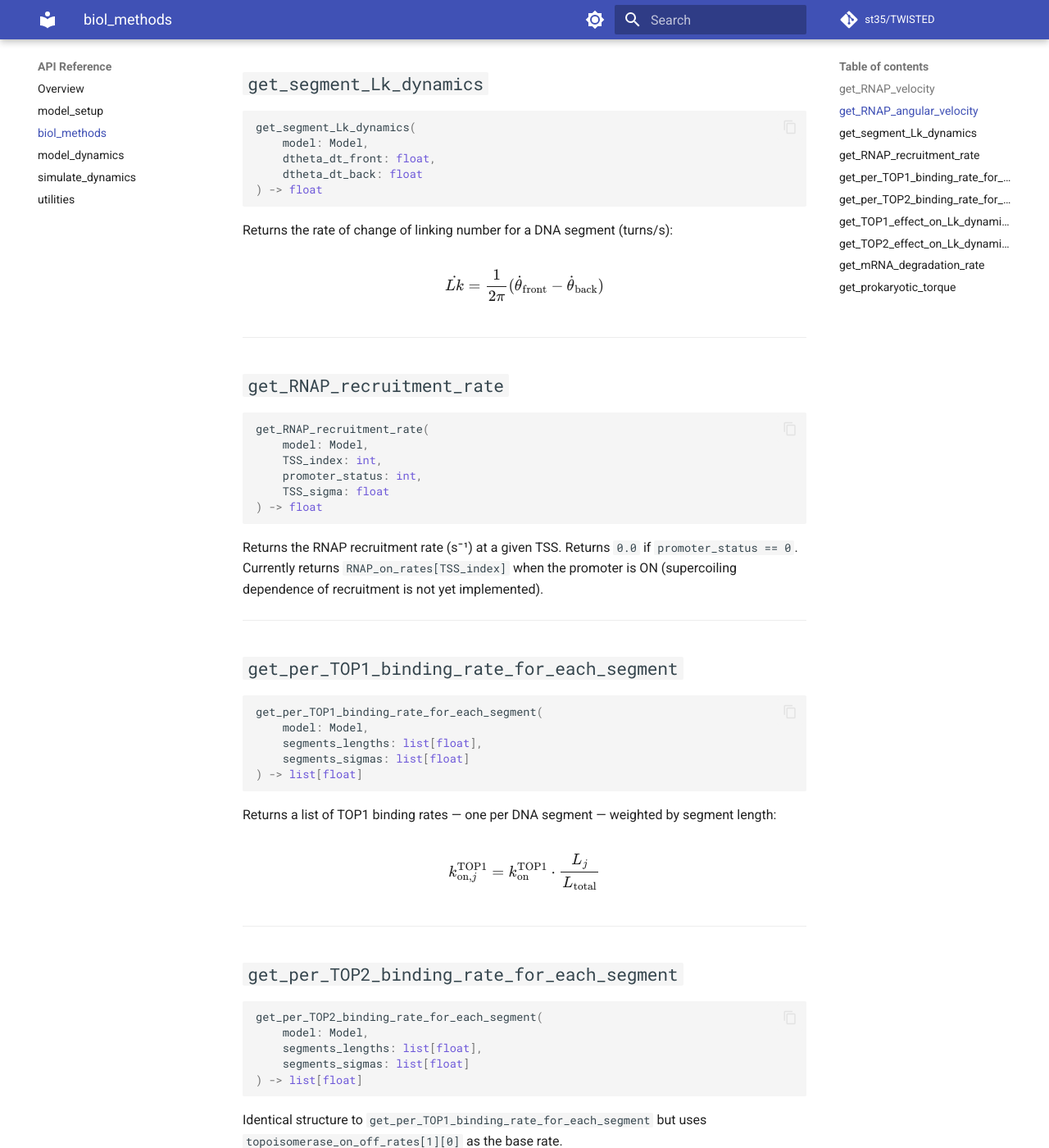
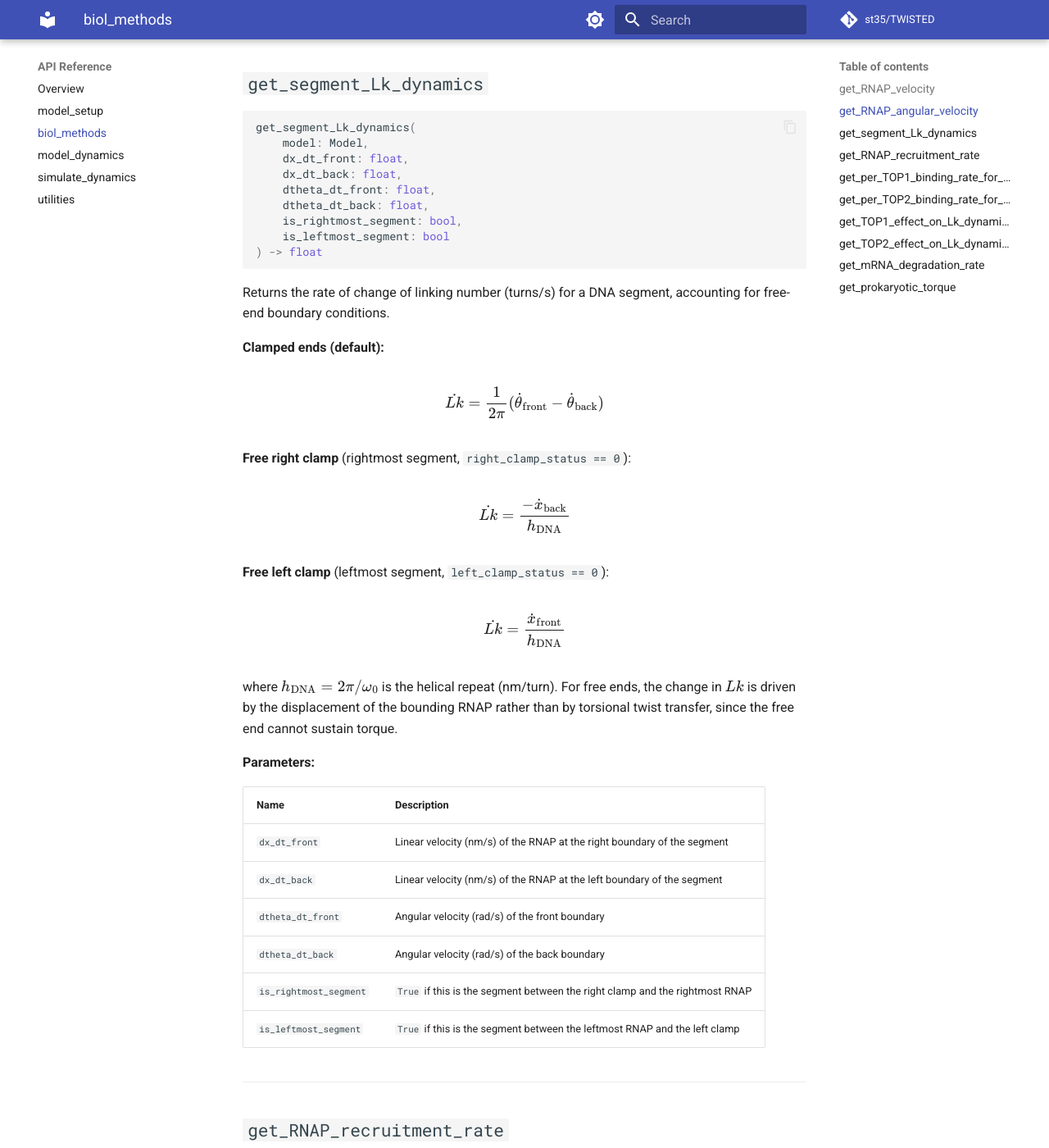
Before and after one commit to st35/TWISTED, an MkDocs documentation site: the page built from docs/api/biol-methods.md, in a window 1280 px wide and 1400 px high, scrolled down 1964 px. Shown: the whole window at 82% size. Built offline with MkDocs 1.6.1 and Material for MkDocs 9.7.7, drawn with Linux system fonts in a browser that asks for light colours; comment, search, counter and statistics services are not loaded.

Commit message:
Implemented simulation of free genomic segment ends

````diff
--- a/docs/api/biol-methods.md
+++ b/docs/api/biol-methods.md
@@ -73,14 +73,41 @@ $$\dot\theta = \frac{\omega_0 \dot{x}\, \chi}{\chi + \eta |x - x_{\mathrm{TSS}}|
 ```python
 get_segment_Lk_dynamics(
     model: Model,
+    dx_dt_front: float,
+    dx_dt_back: float,
     dtheta_dt_front: float,
-    dtheta_dt_back: float
+    dtheta_dt_back: float,
+    is_rightmost_segment: bool,
+    is_leftmost_segment: bool
 ) -> float
 ```
 
-Returns the rate of change of linking number for a DNA segment (turns/s):
+Returns the rate of change of linking number (turns/s) for a DNA segment, accounting for free-end boundary conditions.
+
+**Clamped ends (default):**
 
 $$\dot{Lk} = \frac{1}{2\pi}(\dot\theta_{\mathrm{front}} - \dot\theta_{\mathrm{back}})$$
+
+**Free right clamp** (rightmost segment, `right_clamp_status == 0`):
+
+$$\dot{Lk} = \frac{-\dot{x}_{\mathrm{back}}}{h_{\mathrm{DNA}}}$$
+
+**Free left clamp** (leftmost segment, `left_clamp_status == 0`):
+
+$$\dot{Lk} = \frac{\dot{x}_{\mathrm{front}}}{h_{\mathrm{DNA}}}$$
+
+where $h_{\mathrm{DNA}} = 2\pi / \omega_0$ is the helical repeat (nm/turn). For free ends, the change in $Lk$ is driven by the displacement of the bounding RNAP rather than by torsional twist transfer, since the free end cannot sustain torque.
+
+**Parameters:**
+
+| Name | Description |
+|------|-------------|
+| `dx_dt_front` | Linear velocity (nm/s) of the RNAP at the right boundary of the segment |
+| `dx_dt_back` | Linear velocity (nm/s) of the RNAP at the left boundary of the segment |
+| `dtheta_dt_front` | Angular velocity (rad/s) of the front boundary |
+| `dtheta_dt_back` | Angular velocity (rad/s) of the back boundary |
+| `is_rightmost_segment` | `True` if this is the segment between the right clamp and the rightmost RNAP |
+| `is_leftmost_segment` | `True` if this is the segment between the leftmost RNAP and the left clamp |
 
 ---
 
````
Also changed, not shown: biol_methods.py (+7 -1 lines), docs/api/model-setup.md (+3 -1 lines), docs/user-guide/genomic-setup.md (+1 -1 lines), docs/user-guide/model-setup.md (+2 -2 lines), model_dynamics.py (+19 -3 lines), model_setup.py (+5 -4 lines).
